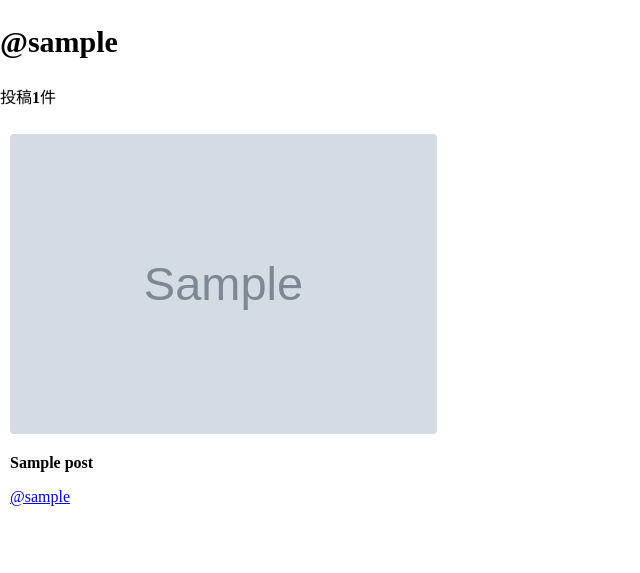
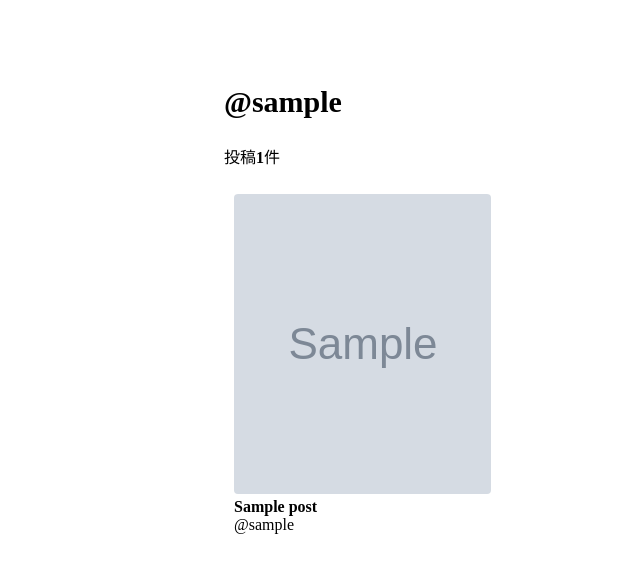
Before and after one commit to candy12t/Movieee, a Django app: page /users/1/ in a window 1280 px wide. Shown: the part 60-633 px from the top of the page, without its empty margins (0-640 px from the left). Run offline with Django 3.2, Linux system fonts and the light colour scheme; tables that the repository leaves empty hold one stand-in row (values such as "Sample post"); grey boxes marked "Sample" are stand-in pictures.

Commit message:
レイアウトの修正

```diff
--- a/movieee/static/css/movieee.css
+++ b/movieee/static/css/movieee.css
@@ -1,5 +1,8 @@
 body {
   margin: 0 auto;
+}
+div {
+  box-sizing: border-box;
 }
 header {
   height: 60px;
@@ -33,30 +36,30 @@ header {
 .top a:hover:not(.logo) {
   background-color: gray;
 }
-
+.container {
+  width: 65%;
+  padding-top: 60px;
+  margin: auto;
+  overflow: auto;
+}
+.post-container {
+  display: flex;
+  flex-wrap: wrap;
+}
 .post {
   width: calc(100%/3);
-  float: left;
-  padding: 10px;
-  margin-bottom: 15px;
+  padding: 10px 10px 25px 10px;
 }
-
-.post a {
-  display: block;
+.post-info a, button a {
+  text-decoration: none;
+  color: black;
 }
-
 .post-info a:hover {
-  text-decoration: underline;
+  color: blue;
 }
-
-.btn:hover{
-  text-decoration: underline;
+.post-info p {
+  margin: 0;
 }
-
-.user-name {
-  font-size: 30px;
-}
-
 .post-image {
   width: 100%;
   max-width: 500px;
@@ -64,19 +67,18 @@ header {
   object-fit: cover;
   border-radius: 4px;
 }
-
 .post-image:hover {
   opacity: 0.8;
 }
-
 .post-detail .post-image{
   object-fit: contain;
 }
-
 .post-detail .post-image:hover {
   opacity: 1;
 }
-
+.user-name {
+  font-size: 30px;
+}
 .message-success {
   background-color: #00d1b2;
   padding: 10px;
--- a/movieee/templates/movieee/users_detail.html
+++ b/movieee/templates/movieee/users_detail.html
@@ -15,7 +15,7 @@
 {% include 'movieee/post_list.html' %}
 
 {% if request.user == user %}
-  <a href="{% url 'movieee:logout' %}">ログアウト</a>
+  <button><a href="{% url 'movieee:logout' %}">ログアウト</a></button>
 {% endif %}
 
 {% endblock %}
```
